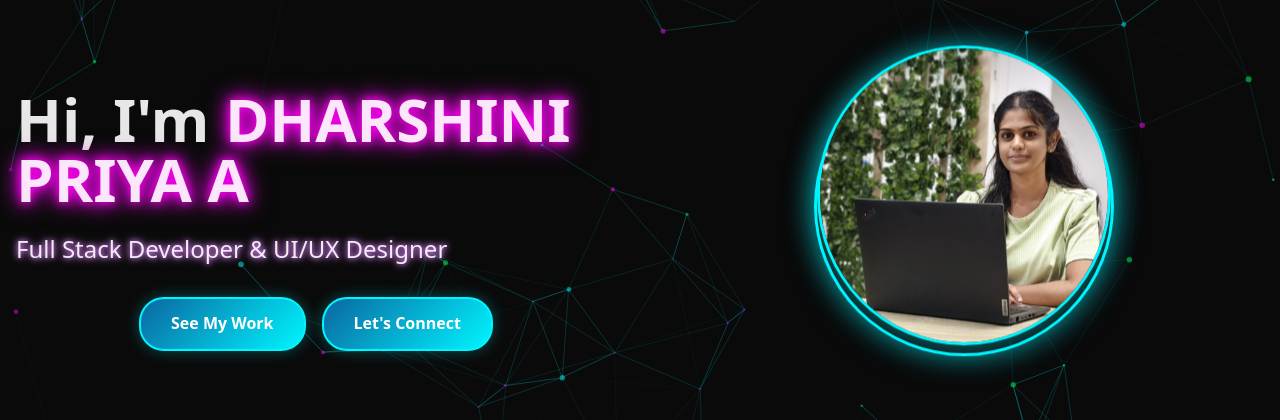
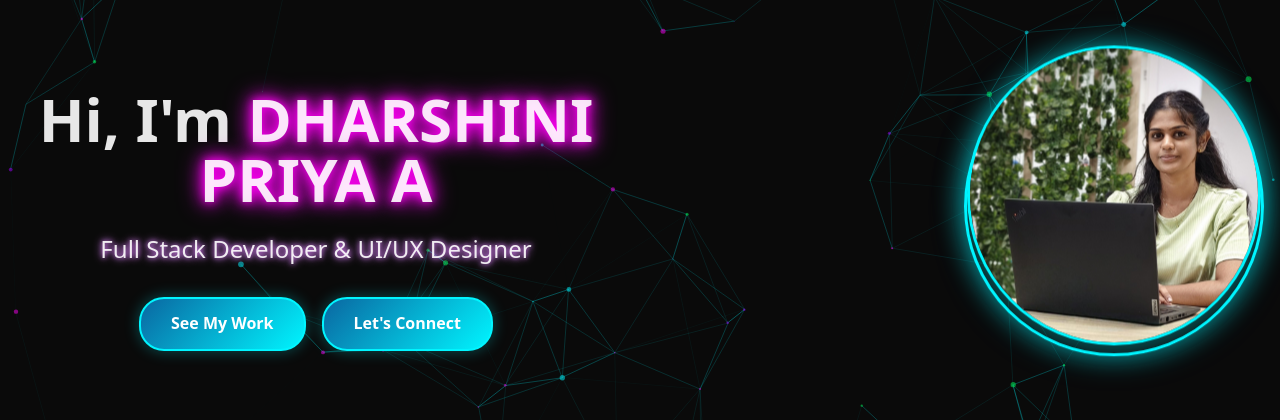
Before and after one commit to dharshu2303/Portfolio-enhanced, a Next.js app: page / in a window 1280 px wide. Shown: the part 170-590 px from the top of the page. Built offline with nearby package versions, Linux system fonts and the light colour scheme; no server answers.

Commit message:
Update Hero.jsx

```diff
--- a/app/components/Hero.jsx
+++ b/app/components/Hero.jsx
@@ -24,7 +24,7 @@ export default function Hero() {
             initial={{ opacity: 0, x: -50 }}
             animate={{ opacity: 1, x: 0 }}
             transition={{ duration: 0.8 }}
-            className="text-center md:text-left"
+            className="text-center"
           >
             <motion.h1
               initial={{ opacity: 0, y: 20 }}
@@ -46,7 +46,7 @@ export default function Hero() {
               initial={{ opacity: 0, y: 20 }}
               animate={{ opacity: 1, y: 0 }}
               transition={{ duration: 0.8, delay: 0.6 }}
-              className="flex gap-4 justify-center md:justify-center flex-wrap"
+              className="flex gap-4 justify-center flex-wrap"
             >
               <button
                 onClick={() => scrollToSection('#projects')}
@@ -67,7 +67,7 @@ export default function Hero() {
             initial={{ opacity: 0, x: 50 }}
             animate={{ opacity: 1, x: 0 }}
             transition={{ duration: 0.8, delay: 0.3 }}
-            className="flex justify-center md:justify-center"
+            className="flex justify-center md:justify-end"
           >
             <div className="profile-img relative">
               <Image
```
